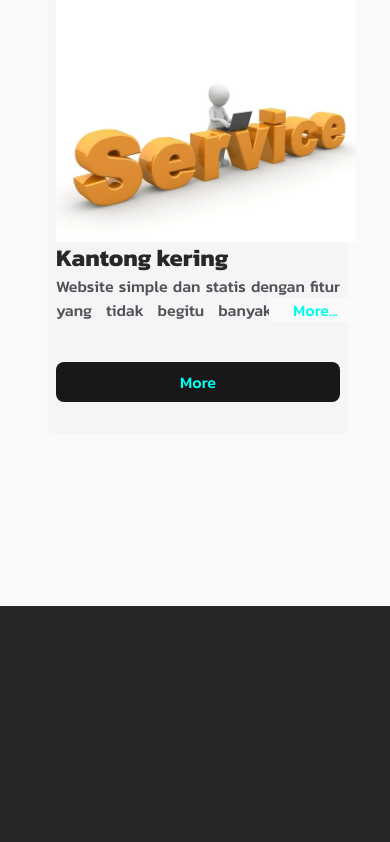
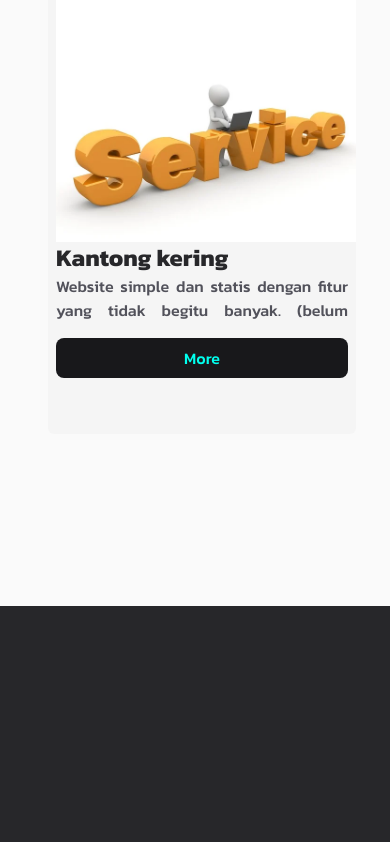
Before and after one commit to MohSolehuddin/olshop, a Next.js app: page / in a window 390 px wide. Shown: the part 1926-2768 px from the top of the page. Built offline with nearby package versions, Linux system fonts and the light colour scheme.

Commit message:
add: more feature

```diff
--- a/src/components/fragments/Card.tsx
+++ b/src/components/fragments/Card.tsx
@@ -50,7 +50,7 @@
   }, []);
 
   return (
-    <section className="w-[300px] md:w-[400px] bg-neutral-100 rounded-md min-h-[500px] max-h-full transition duration-150 ease-linear hover:scale-110 p-2">
+    <section className="w-[308px] md:w-[408px] bg-neutral-100 rounded-md min-h-[500px] max-h-full transition duration-150 ease-linear hover:scale-110 p-2">
       <section className="w-[300px] h-[300px] md:h-[400px] md:w-[400px] rounded">
         <Image
           className="h-full w-full"
```
